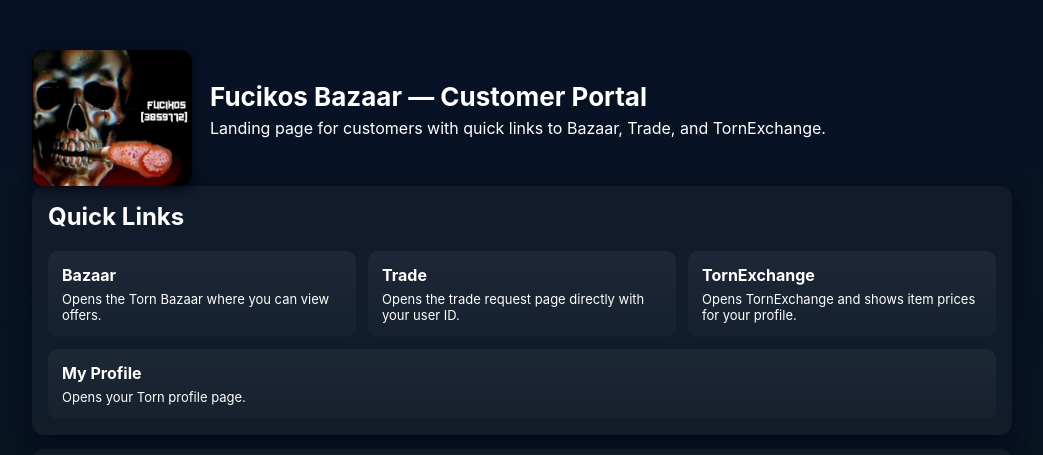
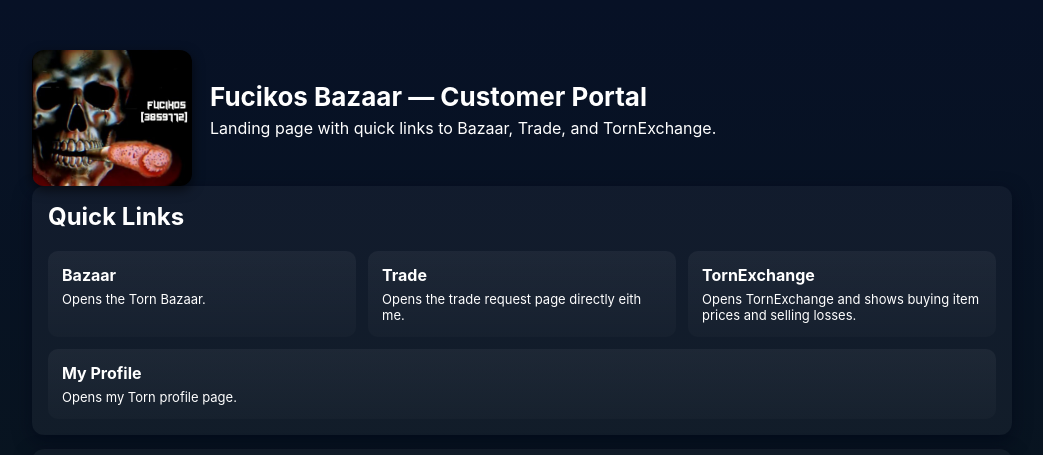
Before and after one commit to Fucikos/fucikos.site, a plain HTML site: page index.html in a window 1280 px wide. Shown: the top 455 px of the page, without its empty margins (118-1161 px from the left). Drawn offline with Linux system fonts and the light colour scheme.

Commit message:
index.html

```diff
--- a/index.html
+++ b/index.html
@@ -39,7 +39,7 @@
       <img src="fucikos.jpg" alt="Fucikos logo" class="avatar">
       <div>
         <h1>Fucikos Bazaar — Customer Portal</h1>
-        <p class="lead">Landing page for customers with quick links to Bazaar, Trade, and TornExchange.</p>
+        <p class="lead">Landing page with quick links to Bazaar, Trade, and TornExchange.</p>
       </div>
     </header>
 
@@ -48,23 +48,23 @@
       <div class="links">
         <a class="link" href="https://www.torn.com/bazaar.php?userId=3859772#" target="_blank" rel="noopener">
           <h3>Bazaar</h3>
-          <div class="small">Opens the Torn Bazaar where you can view offers.</div>
+          <div class="small">Opens the Torn Bazaar.</div>
         </a>
 
         <a class="link" href="https://www.torn.com/trade.php#step=start&userID=3859772" target="_blank" rel="noopener">
           <h3>Trade</h3>
-          <div class="small">Opens the trade request page directly with your user ID.</div>
+          <div class="small">Opens the trade request page directly eith me.</div>
         </a>
 
         <a class="link" href="https://www.tornexchange.com/prices/Fucikos/" target="_blank" rel="noopener">
           <h3>TornExchange</h3>
-          <div class="small">Opens TornExchange and shows item prices for your profile.</div>
+          <div class="small">Opens TornExchange and shows buying item prices and selling losses.</div>
         </a>
 
         <!-- My Profile link -->
         <a class="link" href="https://www.torn.com/profiles.php?XID=3859772" target="_blank" rel="noopener">
           <h3>My Profile</h3>
-          <div class="small">Opens your Torn profile page.</div>
+          <div class="small">Opens my Torn profile page.</div>
         </a>
       </div>
     </section>
```
